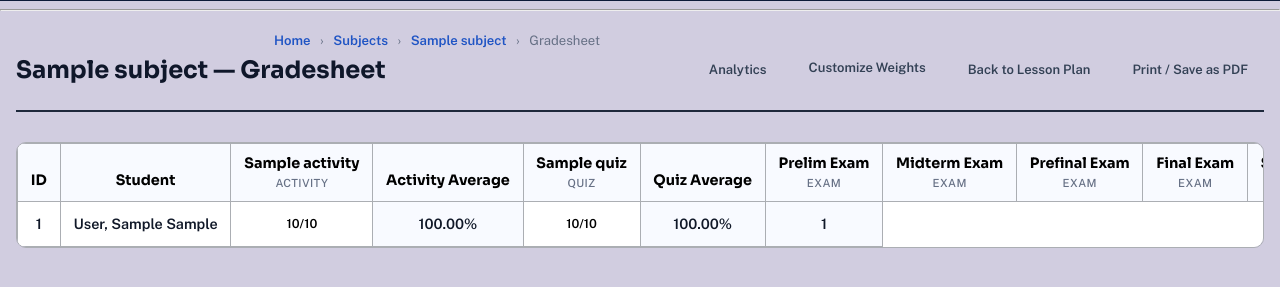
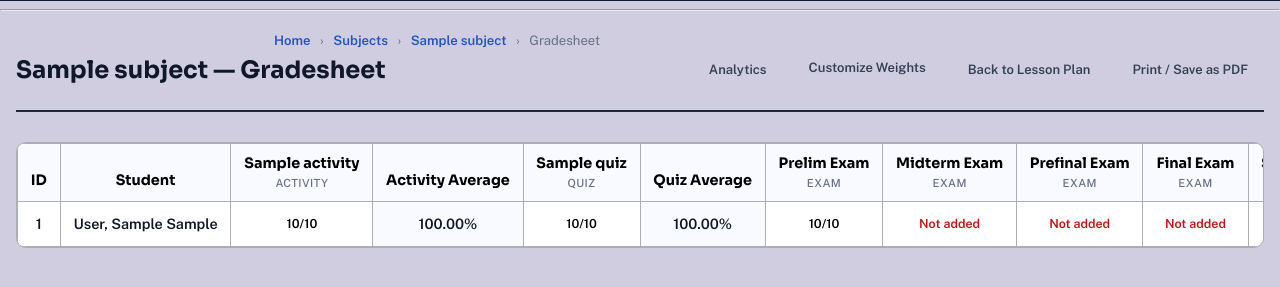
Before and after one commit to nusoliance/student-proficiency-system-repo, a Django app: page /tracker/1/gradesheet/ in a window 1280 px wide. Shown: the part 320-607 px from the top of the page. Run offline with Django 5.2, Linux system fonts and the light colour scheme; a user stored in the database is signed in; tables that the repository leaves empty hold one stand-in row (values such as "Sample post").

Commit message:
fixed gradesheet

```diff
--- a/tracker/templates/tracker/gradesheet.html
+++ b/tracker/templates/tracker/gradesheet.html
@@ -133,6 +133,37 @@
                     </td>
                     {% endfor %}
                     <td class="gradesheet-total-col">{% if row.activity_average is not None %}{{ row.activity_average|floatformat:2 }}%{% else %}—{% endif %}</td>
+                    {% for cell in row.quiz_cells %}
+                    <td class="gradesheet-cell">
+                        <a href="{% url cell.url_name cell.obj_id %}">
+                            {% if cell.status == 'not_submitted' %}
+                            <span class="gradesheet-status gradesheet-status-empty">Not submitted</span>
+                            {% elif cell.status == 'pending' %}
+                            <span class="gradesheet-status gradesheet-status-pending">Pending evaluation</span>
+                            {% else %}
+                            <span class="gradesheet-status gradesheet-status-done{% if cell.below_passing %} gradesheet-below-passing{% endif %}">{{ cell.score }}/{{ cell.max_score }}</span>
+                            {% endif %}
+                        </a>
+                    </td>
+                    {% endfor %}
+                    <td class="gradesheet-total-col{% if row.quiz_average_below_passing %} gradesheet-below-passing{% endif %}">{% if row.quiz_average is not None %}{{ row.quiz_average|floatformat:2 }}%{% else %}—{% endif %}</td>
+                    {% for cell in row.exam_cells %}
+                    <td class="gradesheet-cell">
+                        {% if cell.status == 'not_added' %}
+                        <span class="gradesheet-status gradesheet-status-empty">Not added</span>
+                        {% else %}
+                        <a href="{% url cell.url_name cell.obj_id %}">
+                            {% if cell.status == 'not_submitted' %}
+                            <span class="gradesheet-status gradesheet-status-empty">Not submitted</span>
+                            {% elif cell.status == 'pending' %}
+                            <span class="gradesheet-status gradesheet-status-pending">Pending evaluation</span>
+                            {% else %}
+                            <span class="gradesheet-status gradesheet-status-done{% if cell.below_passing %} gradesheet-below-passing{% endif %}">{{ cell.score }}/{{ cell.max_score }}</span>
+                            {% endif %}
+                        </a>
+                        {% endif %}
+                    </td>
+                    {% endfor %}
                     {% for cell in row.project_cells %}
                     <td class="gradesheet-cell">
                         <a href="{% url cell.url_name cell.obj_id %}">
@@ -146,7 +177,7 @@
                         </a>
                     </td>
                     {% endfor %}
-                    <td class="gradesheet-total-col">{% if row.average is not None %}{{ row.average|floatformat:2 }}%{% else %}—{% endif %}</td>
+                    <td class="gradesheet-total-col{% if row.average_below_passing %} gradesheet-below-passing{% endif %}">{% if row.average is not None %}{{ row.average|floatformat:2 }}%{% else %}—{% endif %}</td>
                     {% if show_teacher_controls %}
                     <td class="gradesheet-total-col">{{ row.rank|default:"—" }}</td>
                     {% endif %}
```
